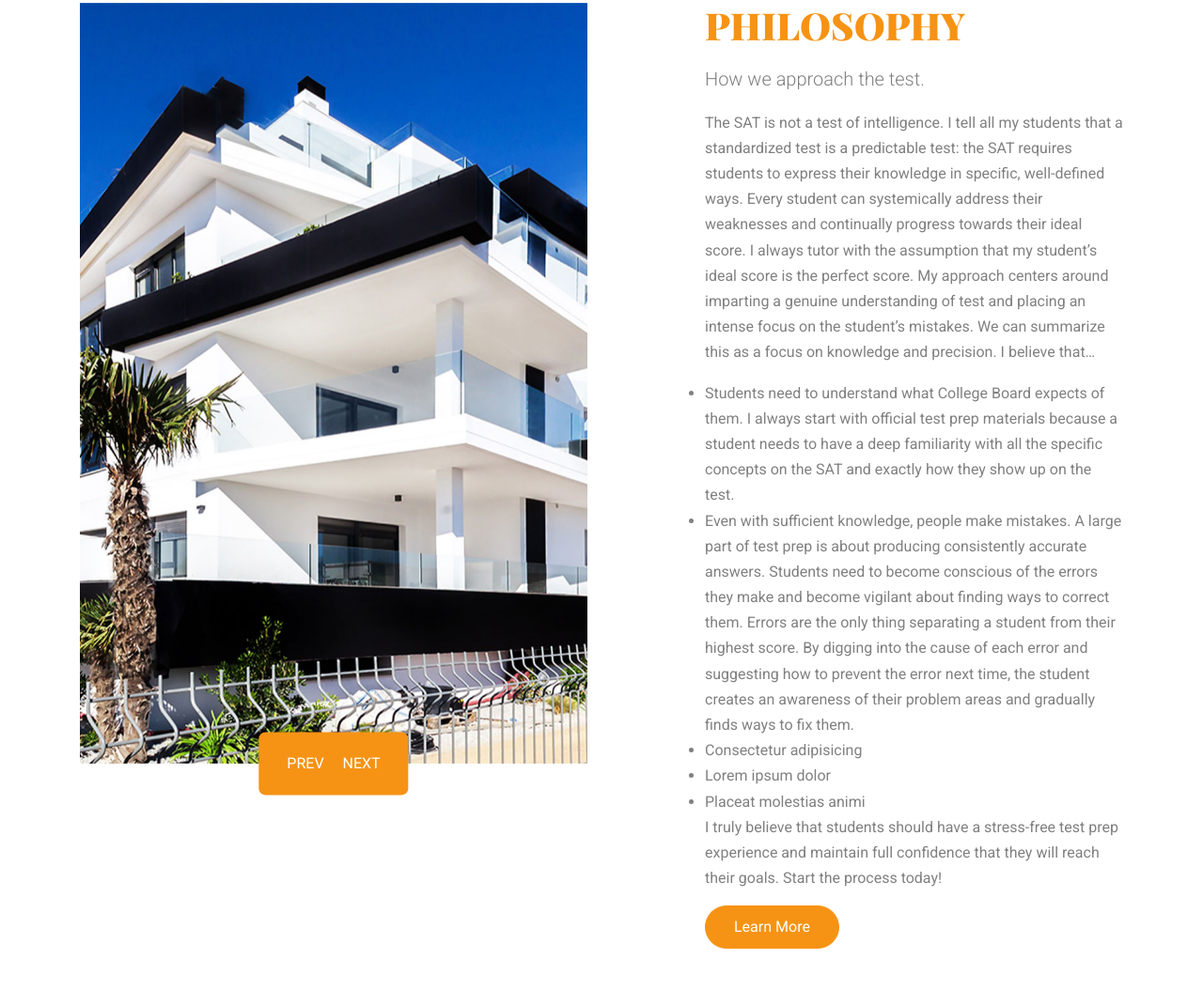
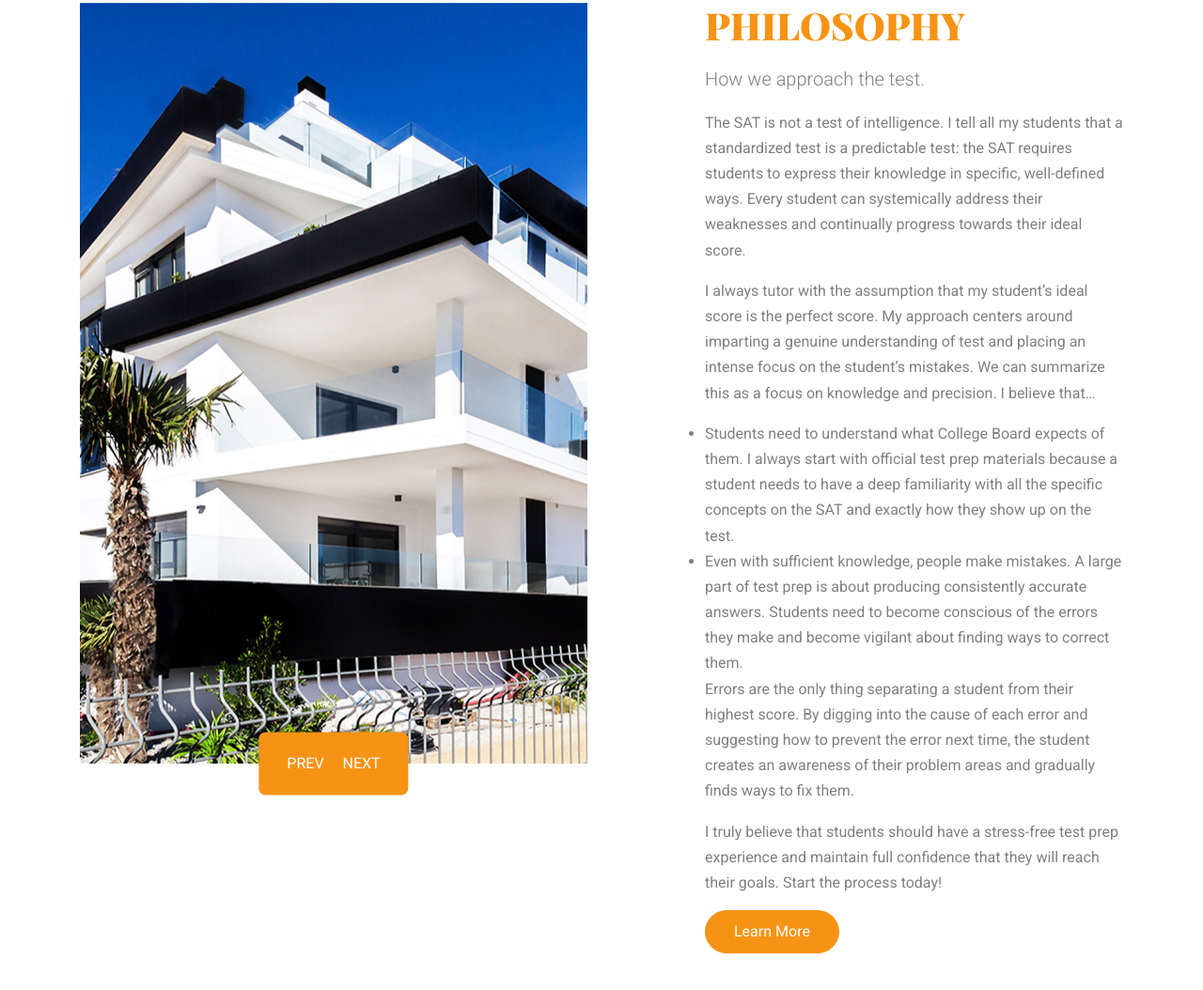
Before and after one commit to Chimdi511/tutoringsite, a plain HTML site: page index.html in a window 1280 px wide. Shown: the part 3043-4097 px from the top of the page at 94% size. Drawn offline with nearby package versions, Linux system fonts and the light colour scheme; files whose address does not match are found by name.

Commit message:
Update index.html

```diff
--- a/index.html
+++ b/index.html
@@ -355,18 +355,16 @@
 
             <h2 class="section-title mb-3">PHILOSOPHY</h2>
                 <p class="lead">How we approach the test.</p>
-                <p>The SAT is not a test of intelligence. I tell all my students that a standardized test is a predictable test: the SAT requires students to express their knowledge in specific, well-defined ways. Every student can systemically address their weaknesses and continually progress towards their ideal score.
+                <p>The SAT is not a test of intelligence. I tell all my students that a standardized test is a predictable test: the SAT requires students to express their knowledge in specific, well-defined ways. Every student can systemically address their weaknesses and continually progress towards their ideal score.</p>
 
-I always tutor with the assumption that my student’s ideal score is the perfect score. My approach centers around imparting a genuine understanding of test and placing an intense focus on the student’s mistakes. We can summarize this as a focus on knowledge and precision. I believe that… </p>
+                <p>I always tutor with the assumption that my student’s ideal score is the perfect score. My approach centers around imparting a genuine understanding of test and placing an intense focus on the student’s mistakes. We can summarize this as a focus on knowledge and precision. I believe that… </p>
 
                 <ul class="list-group">
                   <li>Students need to understand what College Board expects of them. I always start with official test prep materials because a student needs to have a deep familiarity with all the specific concepts on the SAT and exactly how they show up on the test. </li>
                   <li>Even with sufficient knowledge, people make mistakes. A large part of test prep is about producing consistently accurate answers. Students need to become conscious of the errors they make and become vigilant about finding ways to correct them.
 
-Errors are the only thing separating a student from their highest score. By digging into the cause of each error and suggesting how to prevent the error next time, the student creates an awareness of their problem areas and gradually finds ways to fix them.  </li>
-                  <li>Consectetur adipisicing</li>
-                  <li>Lorem ipsum dolor</li>
-                  <li>Placeat molestias animi</li>
+                      <p> Errors are the only thing separating a student from their highest score. By digging into the cause of each error and suggesting how to prevent the error next time, the student creates an awareness of their problem areas and gradually finds ways to fix them.</p>  </li>
+
                 </ul>
 
                <p>I truly believe that students should have a stress-free test prep experience and maintain full confidence that they will reach their goals. Start the process today!</p>
```
